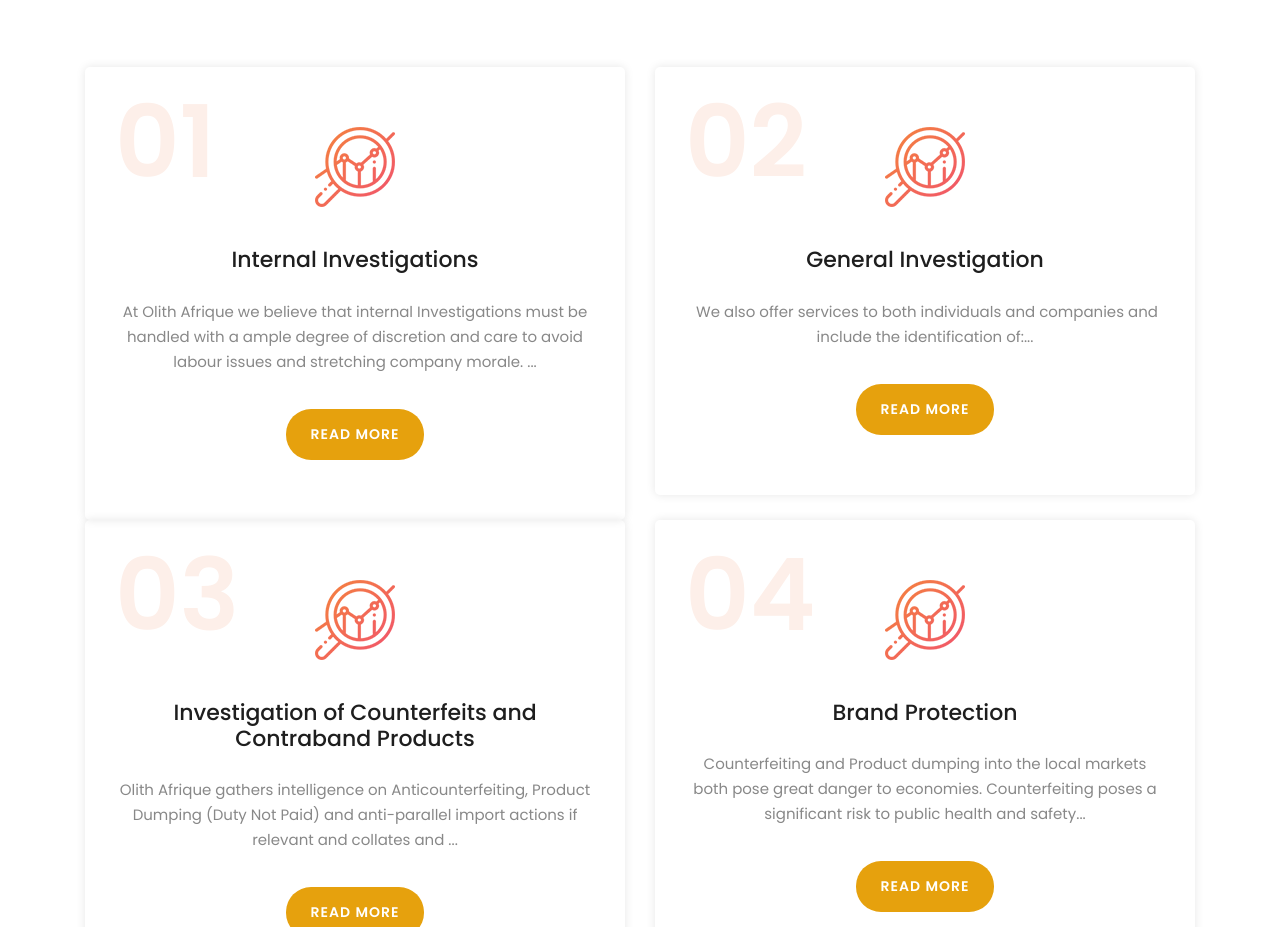
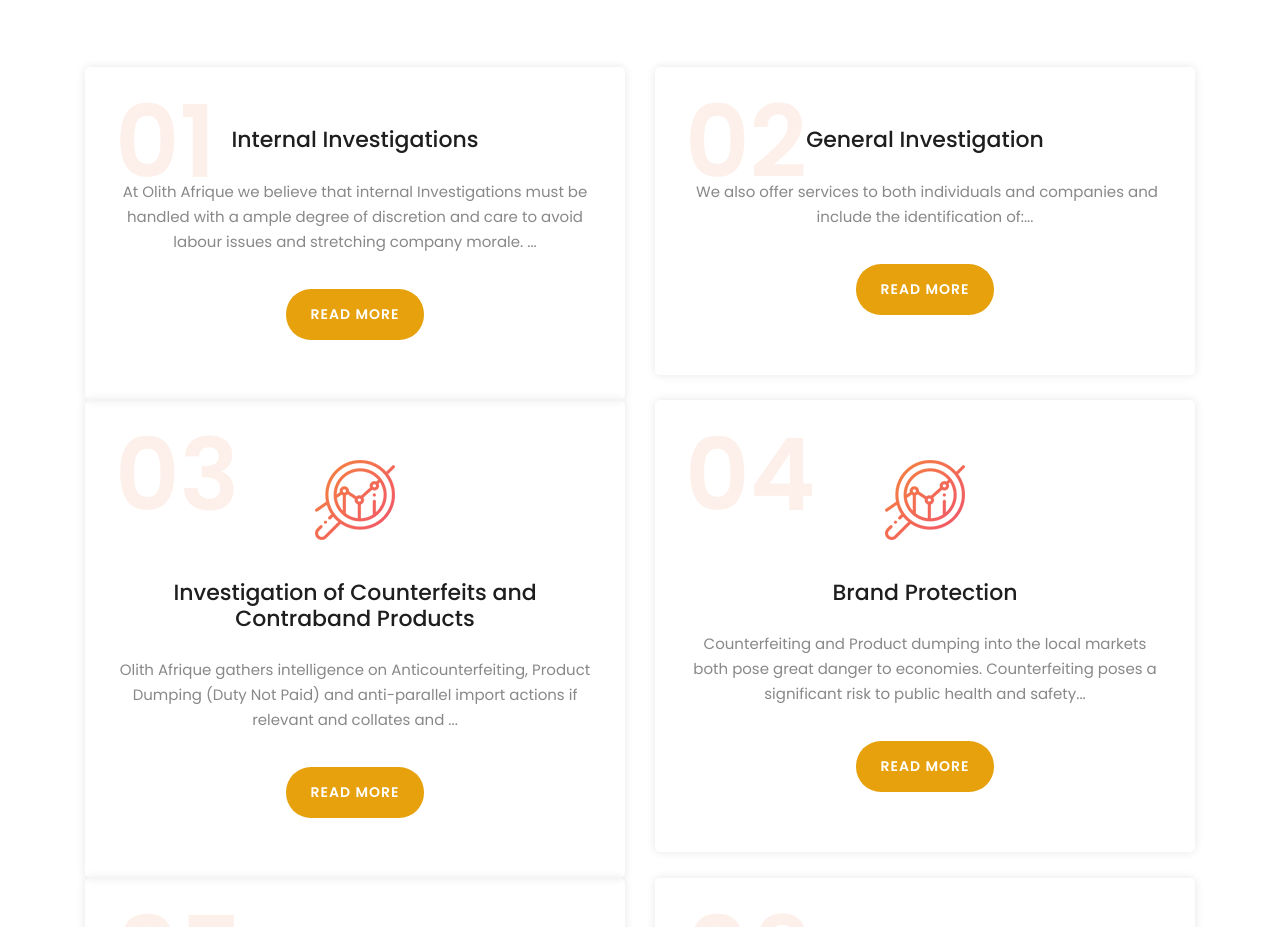
Before and after one commit to olithafrique1/Final-site-, a plain HTML site: page index.html in a window 1280 px wide. Shown: the part 2149-3076 px from the top of the page. Drawn offline with Linux system fonts and the light colour scheme.

Commit message:
Update index.html

```diff
--- a/index.html
+++ b/index.html
@@ -142,7 +142,6 @@ https://templatemo.com/tm-540-lava-landing-page
                     <div class="features-item">
                         <div class="features-icon">
                             <h2>01</h2>
-                            <img src="assets/images/features-icon-1.png" alt="">
                             <h4>Internal Investigations</h4>
                             <p>At Olith Afrique we believe that internal Investigations must be handled with a ample degree of discretion and care to avoid labour issues and stretching company morale. <span id="dots">...</span><span id="more">Our team has ample experience in conducting internal investigations with disrupting business or alarming members or employees. These services include:
 
@@ -164,7 +163,6 @@ https://templatemo.com/tm-540-lava-landing-page
                     <div class="features-item">
                         <div class="features-icon">
                             <h2>02</h2>
-                            <img src="assets/images/features-icon-1.png" alt="">
                             <h4>General Investigation</h4>
                             <p> We also offer services to both individuals and companies and include the identification of:<span id="dots1">...</span><span id="more1">Business Associations, Personal Property, Real Property, Motor Vehicles etc. Whether you want just to bring clarity to a situation, we will assist and shade light.</span></p>
 
```
